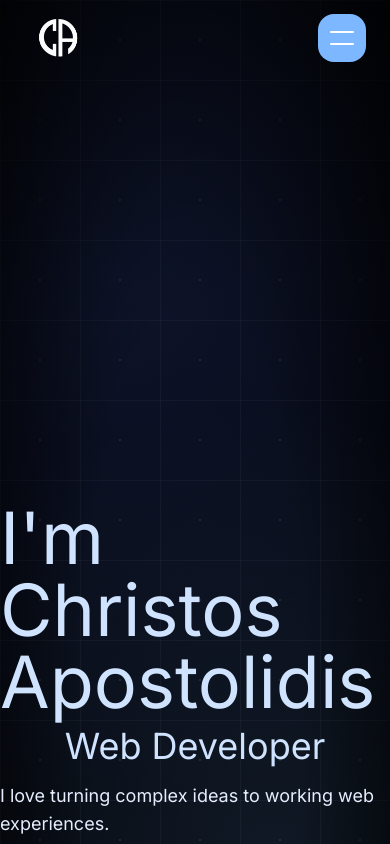
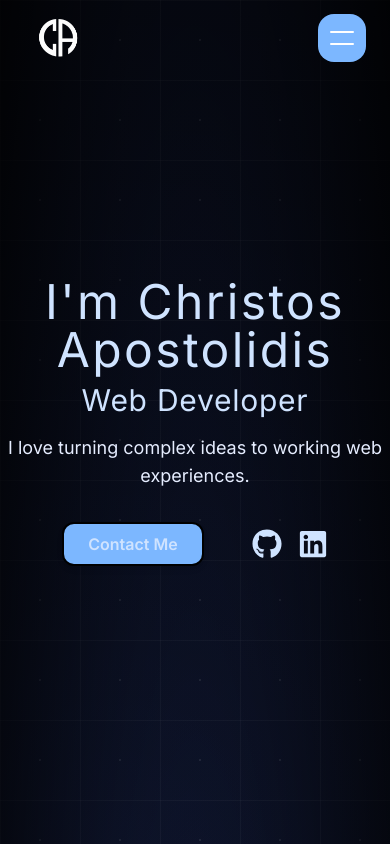
Before and after one commit to ChrApostolidis/portfolio, a React (Vite) app: page / in a window 390 px wide. Shown: the top 844 px of the page. Built offline with nearby package versions, Linux system fonts and the light colour scheme.

Commit message:
add Contact section and refactor project folder structure

```diff
--- a/src/SnapScroll.tsx
+++ b/src/SnapScroll.tsx
@@ -3,22 +3,30 @@ import gsap from "gsap";
 import ScrollTrigger from "gsap/ScrollTrigger";
 import ScrollToPlugin from "gsap/ScrollToPlugin";
 import NavBar from "./components/NavBar";
-import HeroSection from "./components/HeroSection";
-import SkillsSection from "./components/SkillsSection";
+import HeroSection from "./sections/HeroSection";
+import SkillsSection from "./sections/SkillsSection";
+import ContactSection from "./sections/ContactSection";
+import AboutSection from "./sections/AboutSection";
 
 gsap.registerPlugin(ScrollTrigger, ScrollToPlugin);
 
-const sections = [<HeroSection />, "Two", <SkillsSection />, "Four"];
+const sections = [
+  <HeroSection />,
+  <AboutSection />,
+  <SkillsSection />,
+  "Four",
+  <ContactSection />,
+];
 
 export default function SnapScroll() {
   const containerRef = useRef<HTMLDivElement | null>(null);
 
   const scrollToSection = (sectionId: string) => {
     const sectionIndex = sections.findIndex((_, i) => {
-
       if (sectionId === "Hero" && i === 0) return true;
+      if (sectionId === "About" && i === 1) return true;
       if (sectionId === "Skills" && i === 2) return true;
-
+      if (sectionId === "Contact" && i === 4) return true;
       return false;
     });
 
@@ -27,7 +35,7 @@ export default function SnapScroll() {
       gsap.to(window, {
         scrollTo: scrollPosition,
         duration: 0.8,
-        ease: "power2.inOut"
+        ease: "power2.inOut",
       });
     }
   };
@@ -58,7 +66,10 @@ export default function SnapScroll() {
     <div className="hero" ref={containerRef}>
       <NavBar onNavigate={scrollToSection} />
       {sections.map((section, i) => (
-        <section className={`content panel h-screen w-full flex items-center justify-center`} key={i}>
+        <section
+          className={`content panel h-screen w-full flex items-center justify-center`}
+          key={i}
+        >
           <div>{section}</div>
         </section>
       ))}
--- a/src/components/HeroSection.tsx
+++ /dev/null
@@ -1,19 +0,0 @@
-import MainButton from "./MainButton";
-
-export default function HeroSection() {
-  return (
-    <div className="flex flex-col justify-center items-center gap-4">
-      <div className="flex flex-col justify-center items-center gap-2">
-        <h1 className="text-7xl">I'm Christos Apostolidis</h1>
-        <h2 className="text-4xl">Web Developer</h2>
-      </div>
-      <div className="flex justify-center items-center">
-        <p className="text-lg text-text-main">I love turning complex ideas to working web experiences.</p>
-      </div>
-      <div className="flex justify-center items-center gap-4 mt-4">
-        <MainButton className="bg-primary hover:bg-secondary border-black">Contact Me</MainButton>
-        <MainButton>Download CV</MainButton>
-      </div>
-    </div>
-  );
-}
--- a/src/components/NavBar.tsx
+++ b/src/components/NavBar.tsx
@@ -36,7 +36,8 @@ export default function NavBar({ onNavigate }: NavBarProps) {
           >
             <div>
               <a
-                href="/"
+                href="#Hero"
+                onClick={(e) => handleNavClick(e, "Hero")}
                 className="lg:ml-20 h-15 w-25 lg:w-30 transition hover:scale-110 flex items-center justify-center"
               >
                 <img
@@ -48,7 +49,8 @@ export default function NavBar({ onNavigate }: NavBarProps) {
             </div>
             <nav className="hidden md:flex lg:flex items-center gap-4">
               <a
-                href={"/"}
+                href="#About"
+                onClick={(e) => handleNavClick(e, "About")}
                 className="text-main-text hover:text-primary lg:text-xl"
               >
                 About
@@ -67,8 +69,9 @@ export default function NavBar({ onNavigate }: NavBarProps) {
                 Projects
               </a>
               <a
-                href={"/"}
-                className="text-main-text hover:text-primary lg:text-xl"
+                href="#Contact"
+                onClick={(e) => handleNavClick(e, "Contact")}
+                className="text-main-text hover:text-primary lg:text-xl cursor-pointer"
               >
                 Contact
               </a>
--- a/src/index.css
+++ b/src/index.css
@@ -98,6 +98,6 @@ body,
 .content {
   position: relative;
   z-index: 1;
-  height: 100%;
+  height: 100vh;
   color: #cfe3ff;
 }
--- /dev/null
+++ b/src/sections/ContactSection.tsx
@@ -0,0 +1,28 @@
+import LinkContainer from "../components/LinkContainer";
+
+export default function ContactSection() {
+  return (
+    <div className="mx-50" id="Contact">
+      <div className="relative flex justify-start items-center mb-8">
+        <h3 className="text-sm font-semibold uppercase tracking-[0.3em] text-primary/80">
+          Contact Me<span className="text-accent text-2xl">.</span>
+        </h3>
+      </div>
+      <div className="mx-15">
+        <div>
+          <h3 className="text-primary text-5xl lg:text-7xl text-center">Get in Touch</h3>
+        </div>
+        <div className="mt-2 flex justify-center items-center text-lg mx-10">
+          <p>
+            I&apos;m currently open to new opportunities and collaborations. If you&apos;re
+            interested in my work or think I&apos;d be a good fit for your team, I&apos;d be
+            happy to connect.
+          </p>
+        </div>
+        <div>
+          <LinkContainer />
+        </div>
+      </div>
+    </div>
+  );
+}
--- /dev/null
+++ b/src/sections/HeroSection.tsx
@@ -0,0 +1,31 @@
+import MainButton from "../components/MainButton";
+import { FaGithub } from "react-icons/fa";
+import { FaLinkedin } from "react-icons/fa";
+
+export default function HeroSection() {
+  return (
+    <div id="Hero" className="flex flex-col justify-center items-center gap-4">
+      <div className="flex flex-col justify-center items-center gap-2">
+        <h1 className="text-5xl text-center tracking-wider lg:text-7xl">I'm Christos Apostolidis</h1>
+        <h2 className="text-3xl lg:text-4xl tracking-wide">Web Developer</h2>
+      </div>
+      <div className="flex justify-center items-center">
+        <p className="text-lg lg:text-xl text-center text-text-main">
+          I love turning complex ideas to working web experiences.
+        </p>
+      </div>
+      <div className="flex justify-center items-center gap-4 mt-4">
+        <MainButton className="bg-primary hover:bg-secondary border-black">
+          Contact Me
+        </MainButton>
+        <div className="flex gap-4">
+          <FaGithub size={30} className="hover:text-primary cursor-pointer" />
+          <FaLinkedin
+            size={30}
+            className="hover:text-primary cursor-pointer"
+          />
+        </div>
+      </div>
+    </div>
+  );
+}
--- a/src/components/SkillsSection.tsx
+++ b/src/sections/SkillsSection.tsx
@@ -26,7 +26,7 @@ export default function SkillsSection() {
     <div id="Skills">
       <div>
         <h3 className="relative -top-3.5 text-sm font-semibold uppercase tracking-[0.3em] text-primary/80">
-          Skills
+          Skills<span className="text-accent text-2xl">.</span>
         </h3>
       </div>
       <motion.div
```
